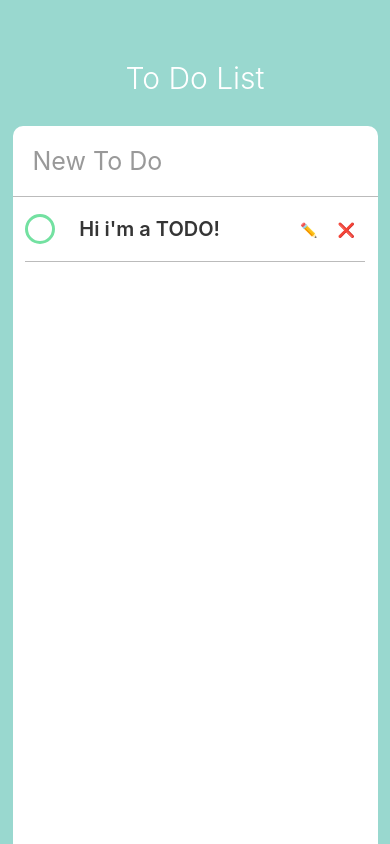
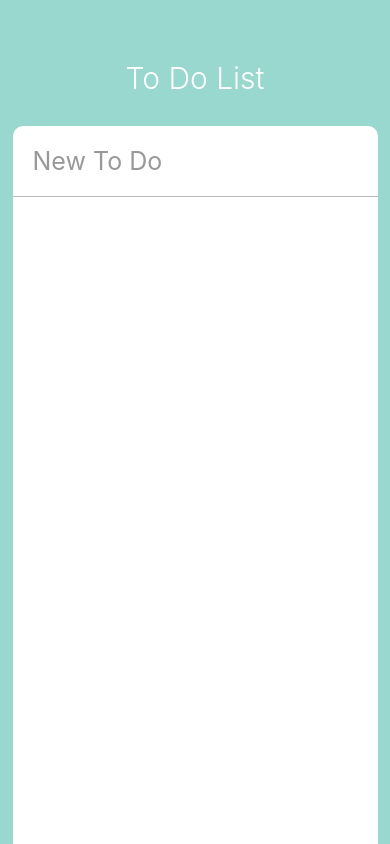
Before and after one commit to cdis001/react-native_Todo, a React Native app: screen / in a window 390 px wide. Built offline with nearby package versions, Linux system fonts and the light colour scheme.

Commit message:
construct...

```diff
--- a/App.js
+++ b/App.js
@@ -9,16 +9,26 @@ import {
   Platform,
   ScrollView
 } from "react-native"
+import { AppLoading } from "expo"
 import ToDo from "./ToDo"
+import uuidv1 from "uuid/v1"
 
 const { height, width } = Dimensions.get("window")
 
 export default class App extends React.Component {
   state = {
-    newToDo: ""
+    newToDo: "",
+    loadedToDos: false,
+    toDos: {}
+  }
+  componentDidMount = () => {
+    this._loadToDos()
   }
   render() {
-    const { newToDo } = this.state
+    const { newToDo, loadedToDos, toDos } = this.state
+    if (!loadedToDos) {
+      return <AppLoading />
+    }
     return (
       <View style={styles.container}>
         <StatusBar barStyle="light-content" />
@@ -32,9 +42,12 @@ export default class App extends React.Component {
             placeholderTextColor={"#999"}
             returnKeyType={"done"}
             autoCorrect={false}
+            onSubmitEditing={this._addToDo}
           />
           <ScrollView contentContainerStyle={styles.todos}>
-            <ToDo text="Hi i'm a TODO!" />
+            {Object.values(toDos).map(toDo => (
+              <ToDo key={toDo.ID} {...toDo} />
+            ))}
           </ScrollView>
         </View>
       </View>
@@ -44,6 +57,39 @@ export default class App extends React.Component {
     this.setState({
       newToDo: text
     })
+  }
+  _loadToDos = () => {
+    this.setState({
+      loadedToDos: true
+    })
+  }
+  _addToDo = () => {
+    const { newToDo } = this.state
+    if (newToDo !== "") {
+      this.setState({
+        newToDo: ""
+      })
+      this.setState(prevState => {
+        const ID = uuidv1()
+        const newToDoObject = {
+          [ID]: {
+            id: ID,
+            isCompleted: false,
+            text: newToDo,
+            createdAt: Date.now()
+          }
+        }
+        const newState = {
+          ...prevState,
+          newToDo: "",
+          toDos: {
+            ...prevState.toDos,
+            ...newToDoObject
+          }
+        }
+        return { ...newState }
+      })
+    }
   }
 }
 
--- a/ToDo.js
+++ b/ToDo.js
@@ -1,9 +1,22 @@
 import React, { Component } from "react"
 import { View, Text, TouchableOpacity, StyleSheet, Dimensions, TextInput } from "react-native"
+import PropTypes from "prop-types"
 
 const { width, height } = Dimensions.get("window")
 
-export default class ToDo extends Component {
+export default class ToDo extends React.Component {
+  constructor(props) {
+    super(props)
+    // this.state = {
+    //   isEditing: false,
+    //   toDoValue: props.text
+    // }
+    console.log(props)
+  }
+  static propTypes = {
+    text: PropTypes.string.isRequired,
+    isCompleted: PropTypes.bool.isRequired
+  }
   state = {
     isEditing: false,
     isCompleted: false,
@@ -26,8 +39,8 @@ export default class ToDo extends Component {
           {isEditing ? (
             <TextInput
               style={[
+                styles.text,
                 styles.input,
-                styles.text,
                 isCompleted ? styles.completedText : styles.uncompletedText
               ]}
               value={toDoValue}
@@ -77,11 +90,8 @@ export default class ToDo extends Component {
     })
   }
   _startEditing = () => {
-    const { text } = this.props
-    this.setState({
-      isEditing: true,
-      toDoValue: text
-    })
+    // const { text } = this.props
+    this.setState({ isEditing: true, toDoValue: text })
   }
   _finishEditing = () => {
     this.setState({
@@ -89,9 +99,7 @@ export default class ToDo extends Component {
     })
   }
   _controllInput = text => {
-    this.setState({
-      toDoValue: text
-    })
+    this.setState({ toDoValue: text })
   }
 }
 
@@ -109,7 +117,8 @@ const styles = StyleSheet.create({
     height: 30,
     borderRadius: 15,
     borderWidth: 3,
-    marginRight: 20
+    marginRight: 20,
+    marginLeft: 10
   },
   completedCircle: {
     borderColor: "#bbb"
@@ -132,18 +141,17 @@ const styles = StyleSheet.create({
   column: {
     flexDirection: "row",
     alignItems: "center",
-    width: width / 2,
-    justifyContent: "space-between"
+    width: width / 2
   },
   actions: {
     flexDirection: "row"
   },
   actionContainer: {
-    marginVertical: 10,
+    marginVertical: 20,
     marginHorizontal: 10
   },
   input: {
-    marginVertical: 15,
+    paddingTop: 0,
     width: width / 2
   }
 })
--- a/package.json
+++ b/package.json
@@ -9,10 +9,12 @@
   },
   "dependencies": {
     "expo": "^35.0.0",
+    "prop-types": "^15.7.2",
     "react": "16.8.3",
     "react-dom": "16.8.3",
     "react-native": "https://github.com/expo/react-native/archive/sdk-35.0.0.tar.gz",
-    "react-native-web": "^0.11.7"
+    "react-native-web": "^0.11.7",
+    "uuid": "^3.3.3"
   },
   "devDependencies": {
     "babel-preset-expo": "^7.1.0"
```
